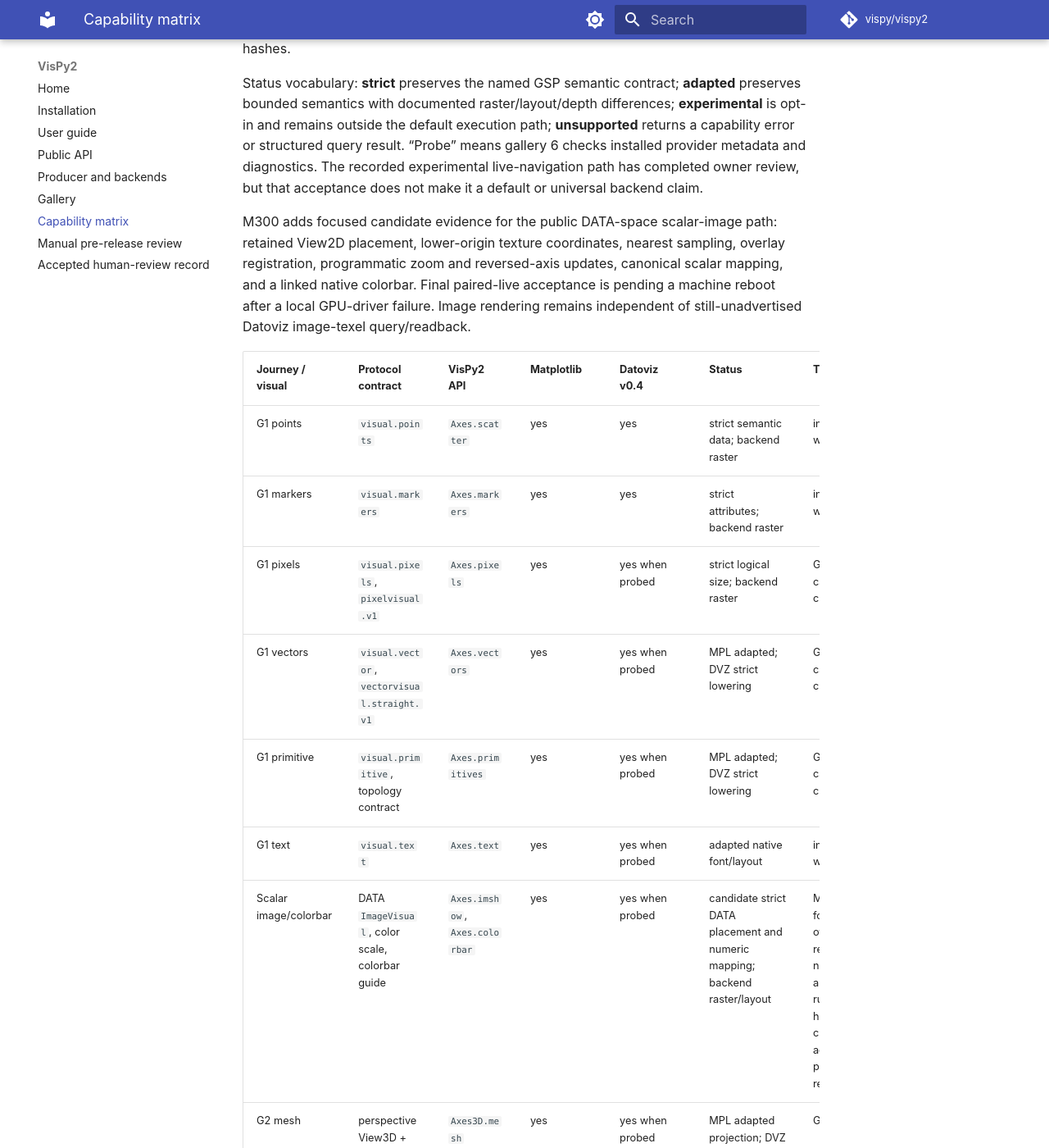
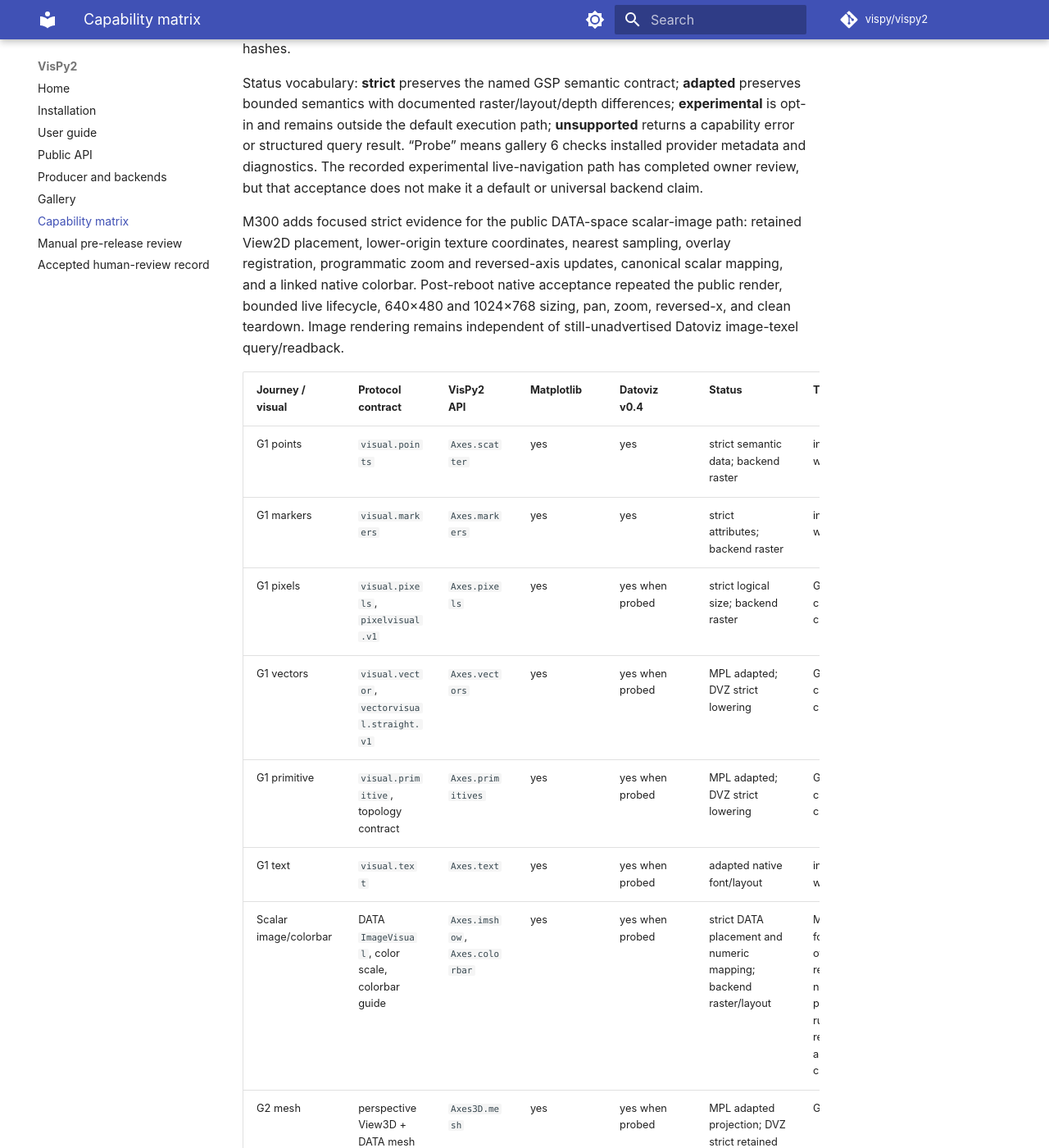
Before and after one commit to vispy/vispy2, an MkDocs documentation site: the page built from docs/capability-matrix.md, in a window 1280 px wide and 1400 px high, scrolled down 235 px. Shown: the whole window at 82% size. Built offline with MkDocs 1.6.1 and Material for MkDocs 9.7.7, drawn with Linux system fonts in a browser that asks for light colours; comment, search, counter and statistics services are not loaded.

Commit message:
docs: accept Datoviz DATA image path

```diff
--- a/docs/capability-matrix.md
+++ b/docs/capability-matrix.md
@@ -12,12 +12,12 @@ structured query result. “Probe” means gallery 6 checks installed provider m
 diagnostics. The recorded experimental live-navigation path has completed owner review, but that
 acceptance does not make it a default or universal backend claim.
 
-M300 adds focused candidate evidence for the public DATA-space scalar-image path: retained
+M300 adds focused strict evidence for the public DATA-space scalar-image path: retained
 View2D placement, lower-origin texture coordinates, nearest sampling, overlay registration,
 programmatic zoom and reversed-axis updates, canonical scalar mapping, and a linked native
-colorbar. Final paired-live acceptance is pending a machine reboot after a local GPU-driver
-failure. Image rendering remains independent of still-unadvertised Datoviz image-texel
-query/readback.
+colorbar. Post-reboot native acceptance repeated the public render, bounded live lifecycle,
+640×480 and 1024×768 sizing, pan, zoom, reversed-x, and clean teardown. Image rendering remains
+independent of still-unadvertised Datoviz image-texel query/readback.
 
 | Journey / visual | Protocol contract | VisPy2 API | Matplotlib | Datoviz v0.4 | Status | Test | Artifact | Diagnostic / boundary |
 |---|---|---|---|---|---|---|---|---|
@@ -27,7 +27,7 @@ query/readback.
 | G1 vectors | `visual.vector`, `vectorvisual.straight.v1` | `Axes.vectors` | yes | yes when probed | MPL adapted; DVZ strict lowering | G1 + capability check | both G1 PNGs | cap raster differs |
 | G1 primitive | `visual.primitive`, topology contract | `Axes.primitives` | yes | yes when probed | MPL adapted; DVZ strict lowering | G1 + capability check | both G1 PNGs | raster/depth differs |
 | G1 text | `visual.text` | `Axes.text` | yes | yes when probed | adapted native font/layout | installed-wheel G1 | both G1 PNGs | font and metrics differ |
-| Scalar image/colorbar | DATA `ImageVisual`, color scale, colorbar guide | `Axes.imshow`, `Axes.colorbar` | yes | yes when probed | candidate strict DATA placement and numeric mapping; backend raster/layout | M300 focused unit, offscreen, retained-navigation, and paired-runner headless checks; live acceptance pending reboot | temporary current-runtime captures; no release artifact | Datoviz image-texel query remains unadvertised |
+| Scalar image/colorbar | DATA `ImageVisual`, color scale, colorbar guide | `Axes.imshow`, `Axes.colorbar` | yes | yes when probed | strict DATA placement and numeric mapping; backend raster/layout | M300 focused unit, offscreen, retained-navigation, paired-runner, post-reboot sizing, and lifecycle checks | temporary current-runtime captures; no release artifact | Datoviz image-texel query remains unadvertised |
 | G2 mesh | perspective View3D + DATA mesh | `Axes3D.mesh` | yes | yes when probed | MPL adapted projection; DVZ strict retained path | G2 checks | both G2 PNGs | depth/raster differs |
 | G2 spheres | `spherevisual.v1` | `Axes3D.spheres` | yes | yes when probed | MPL flat projected circle; DVZ natively shaded analytic impostor | G2 checks | both G2 PNGs | intentional shading/depth adaptation; no material contract |
 | G2 vectors | 3D DATA vector contract | `Axes3D.vectors` | yes | yes when probed | MPL adapted overlay; DVZ strict lowering | G2 checks | both G2 PNGs | depth/caps differ |
```
